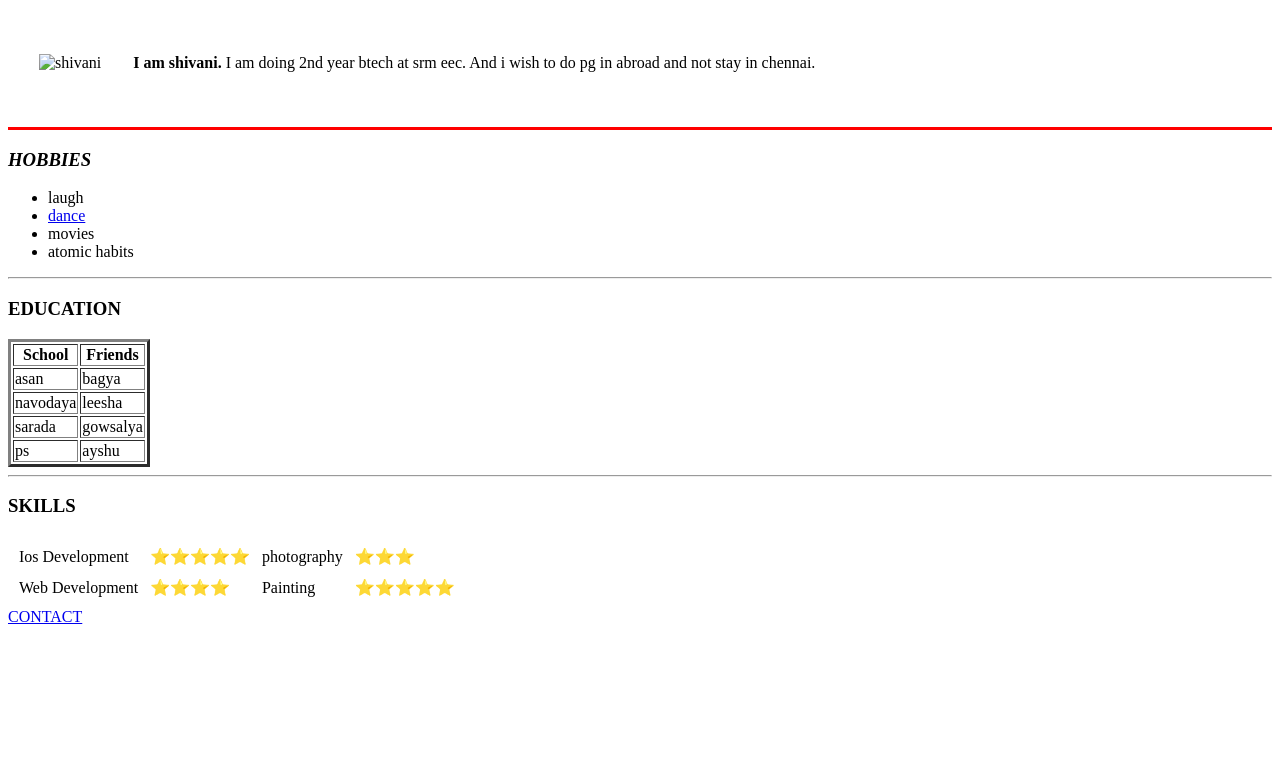
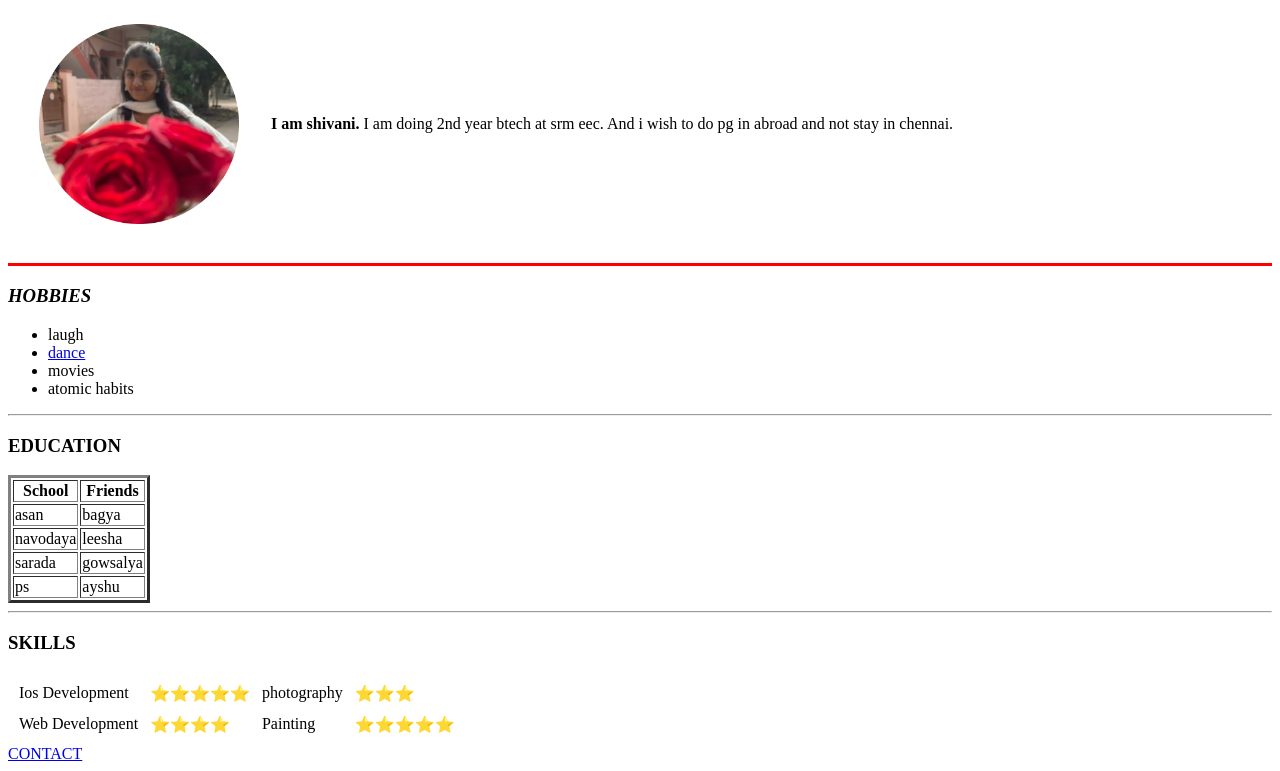
Before and after one commit to Shivani367/cv, a plain HTML site: page index.html in a window 1280 px wide. Shown: the part 73-844 px from the top of the page. Before the commit the page ends 800 px from the top, so only its background shows below. Drawn offline with Linux system fonts and the light colour scheme; files whose address does not match are found by name.

Commit message:
changes in images

```diff
--- a/index.html
+++ b/index.html
@@ -1,4 +1,4 @@
-<!DOCTYPE html>
+
 <html lang="en">
 <head>
     <meta charset="UTF-8">
@@ -8,7 +8,7 @@
     <h1>SHIVANI</h1>
     <table cellspacing="30">
         <tr>
-            <td><img src="C:\Users\mvenk\OneDrive\Desktop\html\shivani\images\shivani.png-modified.png" alt="shivani" height="200"></td>
+            <td><img src="C:\Users\mvenk\OneDrive\Desktop\html\shivani\images\shivani.png" alt="shivani" height="200"></td>
             <td><p><b>I am shivani.</b> I am doing 2nd year btech at srm eec. And i wish to do pg in abroad and not stay in chennai.</p></td>
         </tr>
     </table>
```
